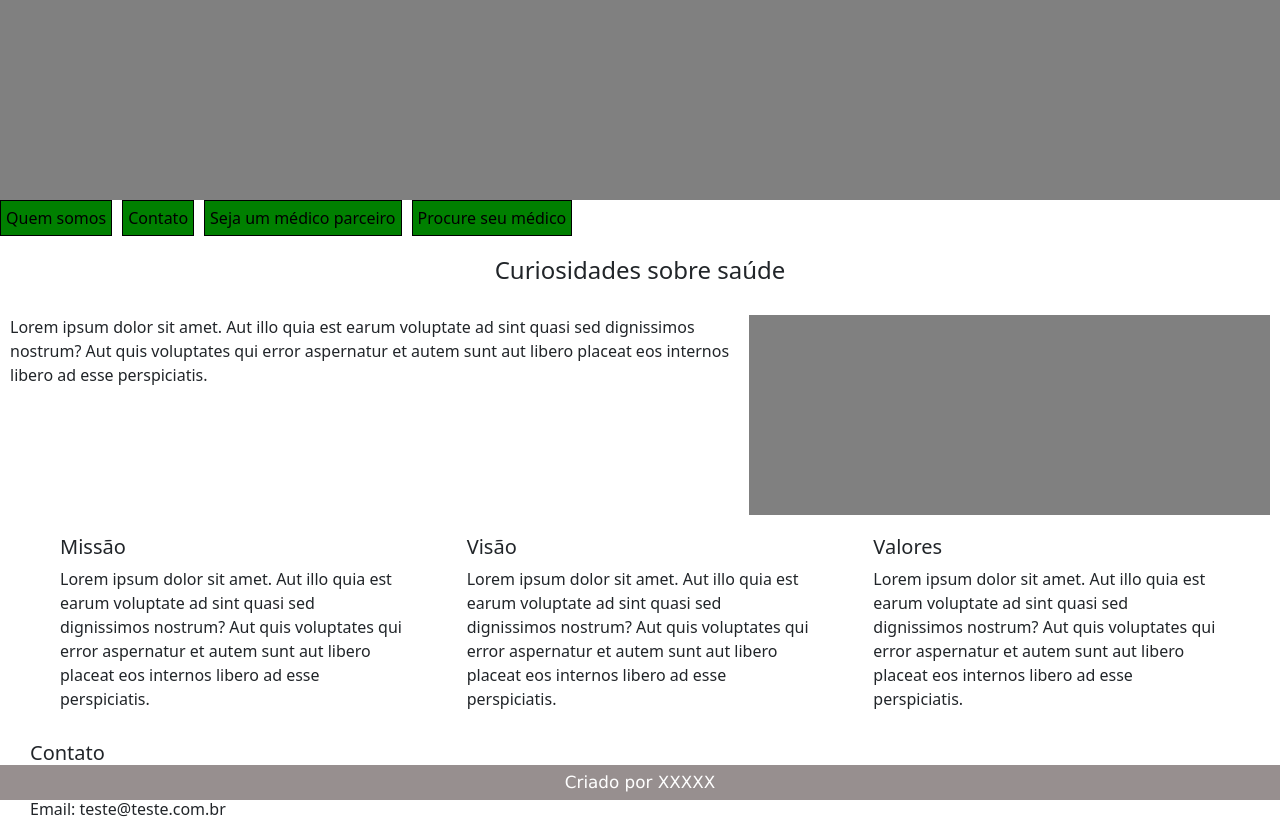
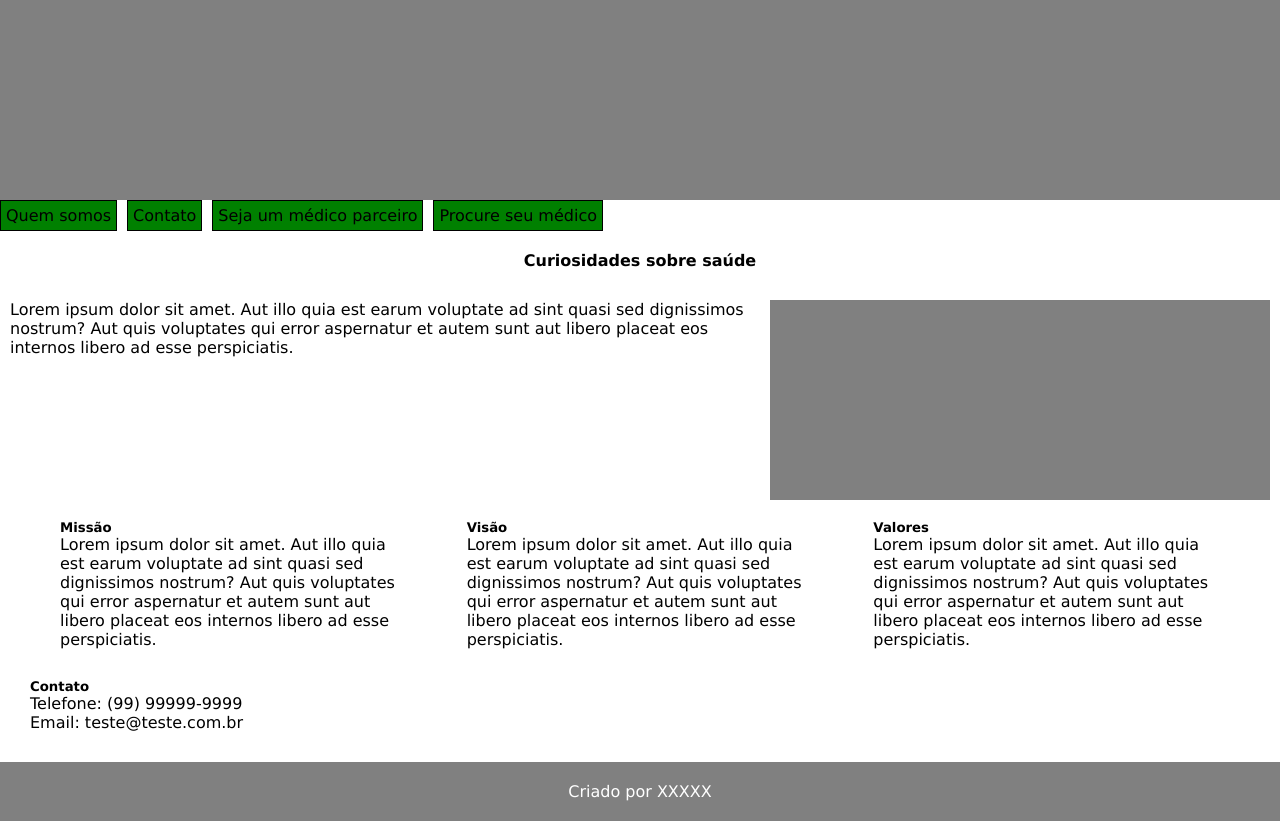
Before and after one commit to ICEI-PUC-Minas-PMV-ADS/MyDoctor, a PHP site: page / in a window 1280 px wide. Run offline with PHP 8.4, Linux system fonts and the light colour scheme.

Commit message:
Organização dos arquivos de estilização

```diff
--- a/index.html
+++ b/index.html
@@ -6,8 +6,6 @@
     <meta http-equiv="X-UA-Compatible" content="IE=edge">
     <meta name="viewport" content="width=device-width, initial-scale=1.0">
     <title>Home Page - MyDoctor</title>
-    <link href="https://cdn.jsdelivr.net/npm/bootstrap@5.1.3/dist/css/bootstrap.min.css" rel="stylesheet"
-        integrity="sha384-1BmE4kWBq78iYhFldvKuhfTAU6auU8tT94WrHftjDbrCEXSU1oBoqyl2QvZ6jIW3" crossorigin="anonymous" />
     <link rel="stylesheet" href="/src/assets/styles/geral.css">
 </head>
 
@@ -80,12 +78,9 @@
             <p>Email: teste@teste.com.br</p>
         </section>
     </div>
-    <footer>
+    <footer id="rodape-home-page">
         <p>Criado por XXXXX</p>
     </footer>
-    <script src="https://cdn.jsdelivr.net/npm/bootstrap@5.1.3/dist/js/bootstrap.bundle.min.js"
-        integrity="sha384-ka7Sk0Gln4gmtz2MlQnikT1wXgYsOg+OMhuP+IlRH9sENBO0LRn5q+8nbTov4+1p"
-        crossorigin="anonymous"></script>
     <script src="/src/js/script.js"></script>
 </body>
 
--- a/src/Cadastro/index.html
+++ b/src/Cadastro/index.html
@@ -74,7 +74,7 @@
 
 </section>
     </main>
-    <footer>
+    <footer class="rodape-cadastro">
         <p>Site criado pelo <a href=xxxxxxxx target="_blank">Grupo xxxx</a>  para <a href=xxxxxxxxx target="_blank"> PUC-MINAS</a></p>
     </footer>
 </body>
--- a/src/assets/styles/cadastro.css
+++ b/src/assets/styles/cadastro.css
@@ -44,8 +44,6 @@
     text-decoration: none;
     font-weight: bold;
     font-family: Verdana, Geneva, Tahoma, sans-serif;
-
-
 }
 
 .menu:hover {
@@ -77,7 +75,7 @@
     height: 30px;
 }
 
-footer {
+.rodape-cadastro {
     background-color: rgb(151, 143, 143);
     font-family: Verdana, Geneva, Tahoma, sans-serif;
     color: white;
@@ -89,13 +87,13 @@ footer {
     padding: 5px;
 }
 
-footer>p>a {
+.rodape-cadastro>p>a {
     color: white;
     font-weight: bolder;
     text-decoration: none;
 }
 
-footer a:hover {
+.rodape-cadastro a:hover {
     text-decoration: underline;
     color: black;
 }
--- a/src/assets/styles/geral.css
+++ b/src/assets/styles/geral.css
@@ -5,7 +5,6 @@
     margin: 0;
     padding: 0;
     box-sizing: border-box;
-    text-decoration: none;
 }
 
 body {
--- a/src/assets/styles/home-page.css
+++ b/src/assets/styles/home-page.css
@@ -1,3 +1,7 @@
+h4, h5 {
+    font-family: Verdana, Geneva, Tahoma, sans-serif;
+}
+
 .container-display-flex, #list-navbar {
     display: flex;
 }
@@ -18,6 +22,7 @@
     background-color: green;
     border: 1px solid black;
     cursor: pointer;
+    font-family: Verdana, Geneva, Tahoma, sans-serif;
 }
 
 #navbar-mobile {
@@ -26,6 +31,7 @@
 
 #healthy {
     margin: 20px 10px;
+    font-family: Verdana, Geneva, Tahoma, sans-serif;
 }
 
 #healthy h4 {
@@ -41,21 +47,23 @@
 
 #about-us, #about-us div, #contact {
     padding: 0 30px;
+    font-family: Verdana, Geneva, Tahoma, sans-serif;
 }
 
 #contact {
     margin-top: 30px;
 }
 
-footer {
+#rodape-home-page {
     width: 100%;
     margin-top: 30px;
     padding: 20px 0;
     background-color: gray;
     color: white;
+    font-family: Verdana, Geneva, Tahoma, sans-serif;
 }
 
-footer p {
+#rodape-home-page p {
     text-align: center;
 }
 
```
